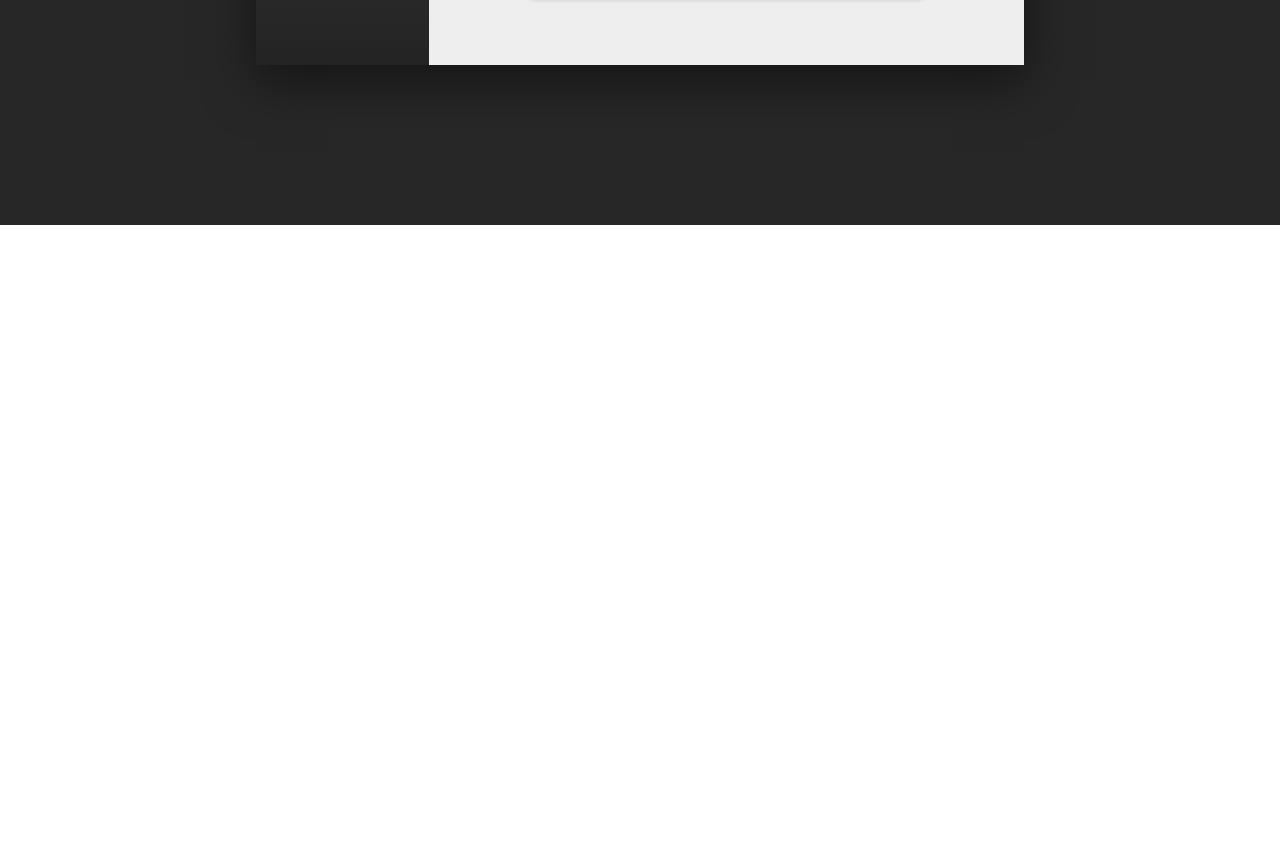
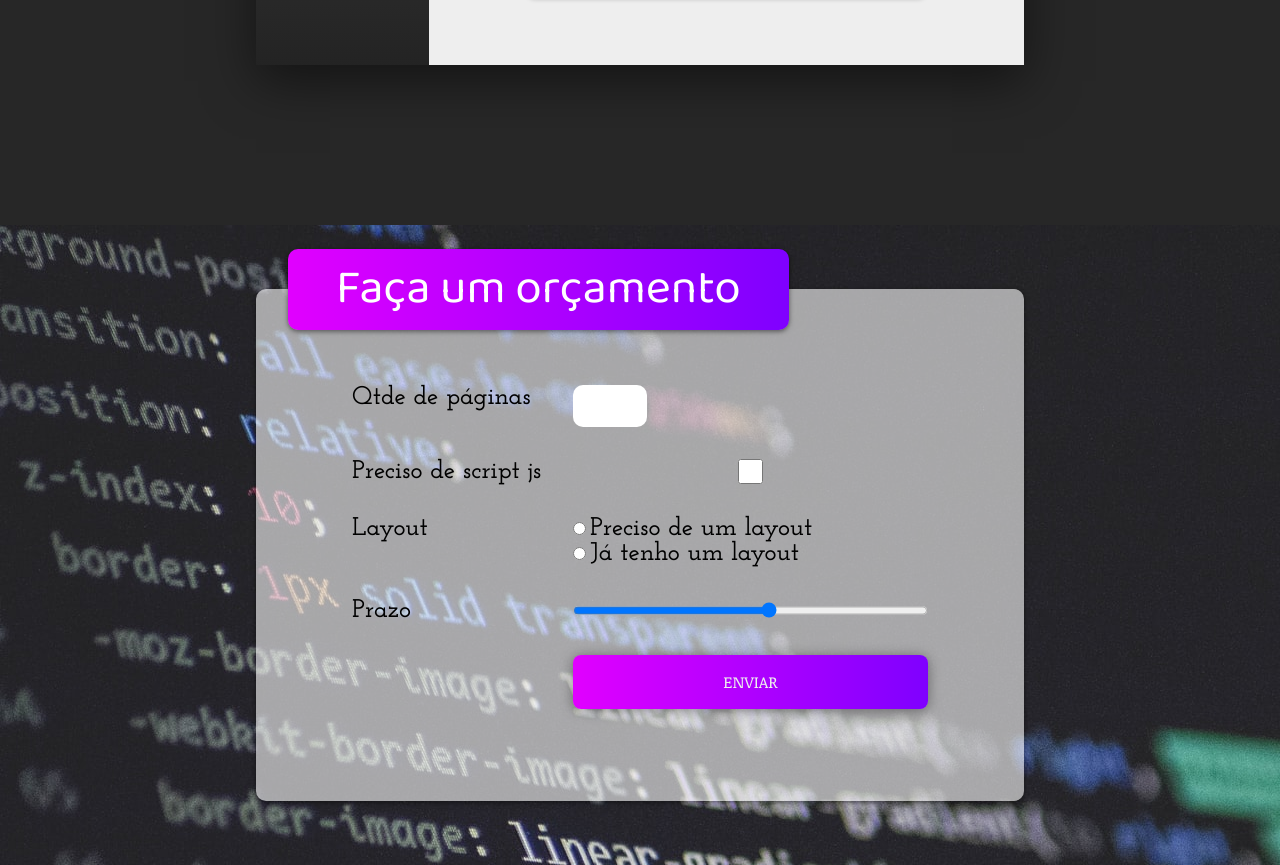
Before and after one commit to nycolasdiaas/portifolio, a plain HTML site: page index.html in a window 1280 px wide. Shown: the part 2607-3472 px from the top of the page. Before the commit the page ends 2832 px from the top, so only its background shows below. Drawn offline with Linux system fonts and the light colour scheme; grey boxes are pictures that could not be loaded.

Commit message:
:package: form orcamento

```diff
--- a/index.html
+++ b/index.html
@@ -199,6 +199,32 @@
             </div>
         </section>
 
+        <section class="sessao-orcamento">
+            <div class="orcamento-wrapper">
+                <h1>Faça um orçamento</h1>
+                <form>
+                    <label for="qtde">Qtde de páginas</label>
+                    <input type="number" min='1' name="qtde" id="qtde">
+                    <label for="js">Preciso de script js</label>
+                    <input type="checkbox" name="js" id="js">
+                    <label>Layout</label>
+                    <div class="group-layout">
+                        <div>
+                            <input type="radio" name="layout" id="layout-sim">
+                            <label for="layout-sim">Preciso de um layout</label>
+                        </div>
+                        <div>
+                            <input type="radio" name="layout" id="layout-nao">
+                            <label for="layout-nao">Já tenho um layout</label>
+                        </div>
+                    </div>
+                    <label for="prazo" name="prazo" id="prazo">Prazo</label>
+                    <input type="range" name="prazo" id="prazo" min="1" max="10">
+                    <button type="submit" class="btn btn-orcamento">Enviar</button>
+                </form>
+            </div>
+        </section>
+
     </div>
 </body>
 
--- a/style.css
+++ b/style.css
@@ -517,3 +517,69 @@ header {
     text-shadow: 0 0.1rem 0.3rem rgba(0, 0, 0, 0.5);
     box-shadow: 0 0.1rem 0.3rem rgba(0, 0, 0, 0.3);
 }
+
+.sessao-orcamento{
+    width: 100%;
+    height: 80vh;
+    background: url("./imagens/bg-orcamento.jpg");
+    display: flex;
+    justify-content: center;
+    align-items: center;
+}
+
+.orcamento-wrapper{
+    width: 60%;
+    height: 80%;
+    background-color: #fff9;
+    border-radius: 10px;
+    box-shadow:  0 0.1rem 0.3rem rgba(0, 0, 0, 0.5);
+    position: relative;
+}
+
+.sessao-orcamento h1{
+    position: absolute;
+    top: -2.5rem;
+    left: 2rem;
+    background: #7F00FF;  /* fallback for old browsers */
+    background: -webkit-linear-gradient(to right, #E100FF, #7F00FF);
+    background: linear-gradient(to right, #E100FF, #7F00FF);
+    padding: 0 3rem;
+    color: #fff;
+    font-family: var(--font-primary);
+    font-size: 3rem;
+    font-weight: lighter;
+    box-shadow:  0 0.1rem 0.3rem rgba(0, 0, 0, 0.5);
+    border-radius: 10px;
+}
+
+.sessao-orcamento form{
+    margin: 6rem;
+    display: grid;
+    grid-template-columns: auto 1fr;
+    column-gap: 2rem;
+    row-gap: 2rem;
+}
+
+.sessao-orcamento label{
+    font-family: var(--font-secundary);
+    font-size: 1.6rem;
+    font-weight: bold;
+
+}
+
+.sessao-orcamento input[type="number"]{
+    font-family: var(--font-secundary);
+    width: 4rem;
+    font-size: 2rem;
+    outline: none;
+    border-radius: 10px;
+    border: none;
+    padding: 0.3rem;
+}
+
+.btn-orcamento {
+    text-transform: uppercase;
+    padding: 1rem;
+    cursor: pointer;
+    grid-column: 2;
+}
```
Also changed, not shown: imagens/bg-orcamento.jpg (added).
